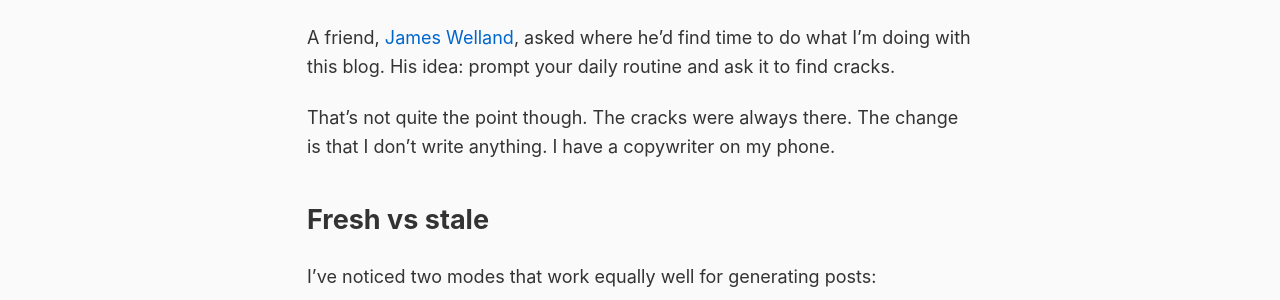
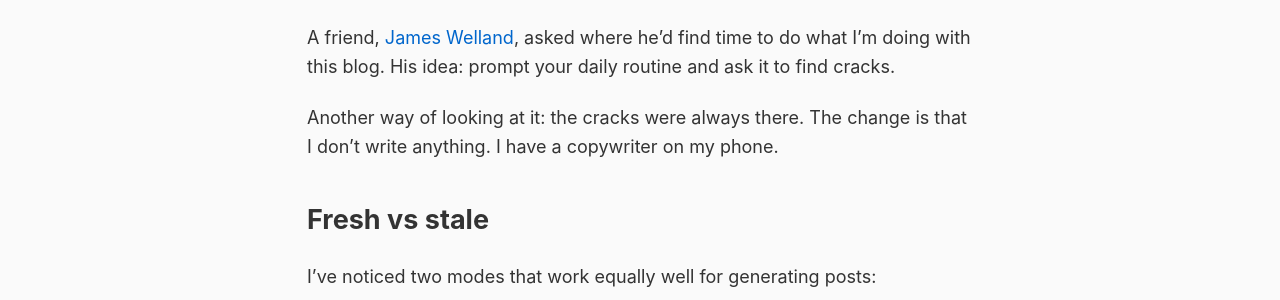
Before and after one commit to rob137/rob137.github.io, a Jekyll site: the page built from _posts/2026-01-04-fresh-and-stale.md, in a window 1280 px wide. Shown: the part 228-528 px from the top of the page. Built offline with Jekyll 4.4.1, drawn with Linux system fonts in a browser that asks for light colours.

Commit message:
Soften opening - another way of looking at it

```diff
--- a/_posts/2026-01-04-fresh-and-stale.md
+++ b/_posts/2026-01-04-fresh-and-stale.md
@@ -8,7 +8,7 @@ excerpt: "Ideas captured immediately feel effortless. Ideas saved for later feel
 
 A friend, [James Welland](https://jameswelland.co.uk/), asked where he'd find time to do what I'm doing with this blog. His idea: prompt your daily routine and ask it to find cracks.
 
-That's not quite the point though. The cracks were always there. The change is that I don't write anything. I have a copywriter on my phone.
+Another way of looking at it: the cracks were always there. The change is that I don't write anything. I have a copywriter on my phone.
 
 ## Fresh vs stale
 
```
